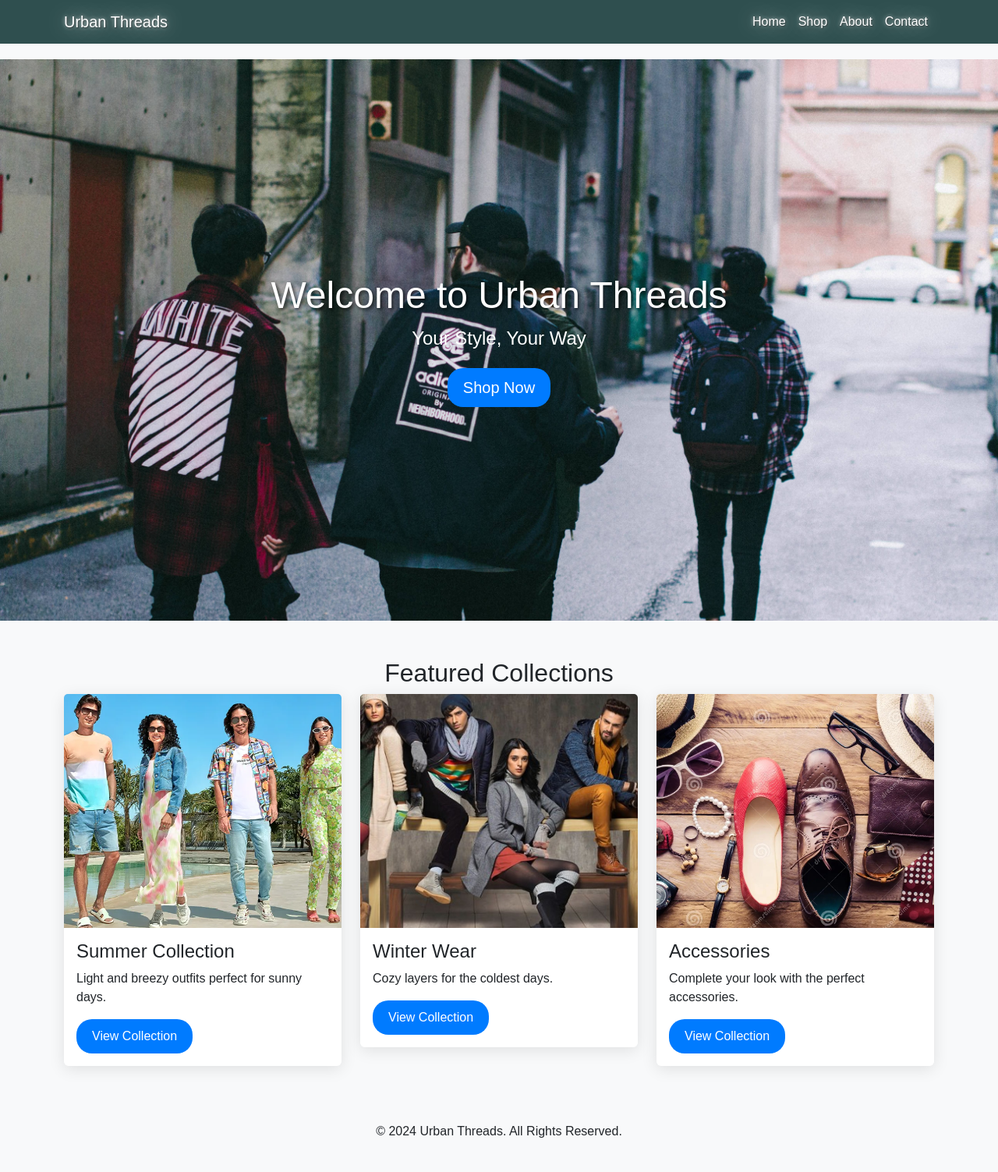
After one commit to mohitsharda/Urban_Threads-, a Flask app: page /homepage in a window 1280 px wide. The commit adds this page. Shown: the whole page at 78% size. Run offline with Flask 3, Linux system fonts and the light colour scheme.

Commit message:
i have added homepage and shop page

```diff
--- a/main.py
+++ b/main.py
@@ -12,6 +12,14 @@ def index():
 def register():
     return render_template("register.html")
 
+@webApp.route("/homepage")
+def homepage():
+    return render_template("homepage.html")
+
+@webApp.route("/shop")
+def shop():
+    return render_template("shop.html")
+
 def main():
     webApp.run() #it will run the app infinitely till user wont quite
 
--- a/static/css/styles.css
+++ b/static/css/styles.css
@@ -33,3 +33,128 @@
         box-shadow: 0 0 20px rgba(255, 255, 255, 1); /* Stronger glow */
     }
 }
+
+.Register-Main {
+    background-image: url('/static/images/new.jpg');
+    background-size: cover; /* Ensures the image covers the entire div */
+    background-position: center; /* Centers the image */
+    height: 100%; /* Make sure this takes full height */
+    display: flex; /* Enable flexbox */
+    justify-content: center; /* Center contents horizontally */
+    align-items: center; /* Center contents vertically */
+    padding: 100px; /* Add some padding to prevent the box from being too thin */
+}
+
+.Register {
+    margin-top: 5px;
+    padding: 30px;
+    background-color: rgba(0, 0, 0, 0.5); /* 50% transparent black */
+    color: #fff;
+    border-radius: 15px;
+    box-shadow: 0 4px 8px rgba(0, 0, 0, 0.2);
+    max-width: 400px;
+    margin-left: auto;
+    margin-right: auto;
+    position: relative; /* For the pseudo-element */
+    animation: flash 1.5s infinite alternate; /* Animation for flashing effect */
+}
+
+/* Keyframes for the flashing animation */
+@keyframes flash {
+    0% {
+        box-shadow: 0 0 10px rgba(255, 255, 255, 0.7); /* Light glow */
+    }
+    100% {
+        box-shadow: 0 0 20px rgba(255, 255, 255, 1); /* Stronger glow */
+    }
+}
+
+/* Below is the css for homepage.html */
+body {
+    margin: 0;
+    font-family: Arial, sans-serif;
+    background-color: #f8f9fa; /* Light background color */
+}
+
+.navbar {
+    margin-bottom: 20px;
+    background-color: darkslategrey; /* Black background for navbar */
+}
+
+.navbar a {
+    color: white; /* White text color for navbar links */
+    text-shadow: 1px 1px 2px rgba(0, 0, 0, 0.5),
+                 0 0 25px rgba(255, 255, 255, 0.7),
+                 0 0 5px rgba(255, 255, 255, 0.7); /* Shiny text effect */
+}
+
+.navbar-toggler {
+    border-color: white; /* White border for the toggle button */
+}
+
+.navbar-toggler-icon {
+    background-color: white; /* White background for the toggle icon */
+}
+
+.hero {
+    background-image: url('/static/images/first.jpg'); /* Replace with your image */
+    background-size: cover;
+    height: 90vh;
+    color: white;
+    display: flex;
+    justify-content: center;
+    align-items: center;
+    text-align: center;
+}
+
+.hero h1 {
+    font-size: 3rem;
+    text-shadow: 2px 2px 4px rgba(0, 0, 0, 0.7);
+}
+
+.hero p {
+    font-size: 1.5rem;
+    margin-bottom: 20px;
+}
+
+.custom-card {
+    border: none; /* Remove default border */
+    transition: transform 0.3s ease; /* Smooth scaling effect */
+    box-shadow: 0 4px 20px rgba(0, 0, 0, 0.1); /* Subtle shadow effect */
+}
+
+.custom-card:hover {
+    transform: scale(1.05); /* Slightly enlarge card on hover */
+}
+
+.card-img-top {
+    height: 300px; /* Fixed height for images */
+    object-fit: cover; /* Maintain aspect ratio */
+}
+
+.card-body {
+    background-color: #ffffff; /* White background for card body */
+    border-radius: 0 0 8px 8px; /* Rounded bottom corners */
+}
+
+.card-title {
+    font-size: 1.5rem; /* Title font size */
+}
+
+.card-text {
+    font-size: 1rem; /* Text font size */
+}
+
+.btn-primary {
+    background-color: #007bff; /* Bootstrap primary color */
+    border: none; /* Remove default border */
+    border-radius: 20px; /* Rounded button */
+    padding: 10px 20px; /* Button padding */
+}
+
+footer {
+    background-color: #f8f9fa;
+    padding: 20px 0;
+}
+
+/* Below is the css for shop.html */
--- /dev/null
+++ b/templates/homepage.html
@@ -0,0 +1,85 @@
+<html>
+  <head>
+      <title>Urban Threads</title>
+      <meta charset="utf-8">
+      <meta name="viewport" content="width=device-width, initial-scale=1">
+      <link href="https://cdn.jsdelivr.net/npm/bootstrap@5.3.3/dist/css/bootstrap.min.css" rel="stylesheet">
+      <link href="/static/css/styles.css" rel="stylesheet">
+      <script src="https://cdn.jsdelivr.net/npm/bootstrap@5.3.3/dist/js/bootstrap.bundle.min.js"></script>
+  </head>
+  <body>
+    <nav class="navbar navbar-expand-lg">
+        <div class="container">
+            <a class="navbar-brand" href="#">Urban Threads</a>
+            <button class="navbar-toggler" type="button" data-bs-toggle="collapse" data-bs-target="#navbarNav" aria-controls="navbarNav" aria-expanded="false" aria-label="Toggle navigation">
+                <span class="navbar-toggler-icon"></span>
+            </button>
+            <div class="collapse navbar-collapse" id="navbarNav">
+                <ul class="navbar-nav ms-auto">
+                    <li class="nav-item">
+                        <a class="nav-link" href="#">Home</a>
+                    </li>
+                    <li class="nav-item">
+                        <a class="nav-link" href="/shop">Shop</a>
+                    </li>
+                    <li class="nav-item">
+                        <a class="nav-link" href="#">About</a>
+                    </li>
+                    <li class="nav-item">
+                        <a class="nav-link" href="#">Contact</a>
+                    </li>
+                </ul>
+            </div>
+        </div>
+    </nav>
+
+    <div class="hero">
+        <div>
+            <h1>Welcome to Urban Threads</h1>
+            <p>Your Style, Your Way</p>
+            <a href="/shop" class="btn btn-primary btn-lg">Shop Now</a>
+        </div>
+    </div>
+
+    <div class="container my-5">
+        <h2 class="text-center">Featured Collections</h2>
+        <div class="row">
+            <div class="col-md-4">
+                <div class="card custom-card"> <!-- Added custom-card class -->
+                    <img src="/static/images/summer.jpg" class="card-img-top" alt="Summer Collection">
+                    <div class="card-body">
+                        <h5 class="card-title">Summer Collection</h5>
+                        <p class="card-text">Light and breezy outfits perfect for sunny days.</p>
+                        <a href="#" class="btn btn-primary">View Collection</a>
+                    </div>
+                </div>
+            </div>
+            <div class="col-md-4">
+                <div class="card custom-card"> <!-- Added custom-card class -->
+                    <img src="/static/images/winter.jpg" class="card-img-top" alt="Winter Wear">
+                    <div class="card-body">
+                        <h5 class="card-title">Winter Wear</h5>
+                        <p class="card-text">Cozy layers for the coldest days.</p>
+                        <a href="#" class="btn btn-primary">View Collection</a>
+                    </div>
+                </div>
+            </div>
+            <div class="col-md-4">
+                <div class="card custom-card"> <!-- Added custom-card class -->
+                    <img src="/static/images/acces.jpg" class="card-img-top" alt="Accessories">
+                    <div class="card-body">
+                        <h5 class="card-title">Accessories</h5>
+                        <p class="card-text">Complete your look with the perfect accessories.</p>
+                        <a href="#" class="btn btn-primary">View Collection</a>
+                    </div>
+                </div>
+            </div>
+        </div>
+    </div>
+
+    <footer class="bg-light text-center py-4">
+        <p>&copy; 2024 Urban Threads. All Rights Reserved.</p>
+    </footer>
+
+  </body>
+</html>
--- a/templates/index.html
+++ b/templates/index.html
@@ -33,7 +33,7 @@
             <input class="form-check-input" type="checkbox" name="remember"> Remember me
           </label>
         </div>
-        <button type="submit" class="btn btn-primary">LOGIN</button>
+        <a href="/homepage" class="btn btn-primary">LOGIN</a>
       </form>
 
       <a href="/register" class="btn btn-primary">New User? Register Here</a>
```
Also changed, not shown: templates/register.html (+5 -13 lines), templates/shop.html (added, +71 -0 lines), static/images/acces.jpg (added), static/images/first.jpg (added), static/images/new.jpg (added), static/images/summer.jpg (added), static/images/winter.jpg (added).
